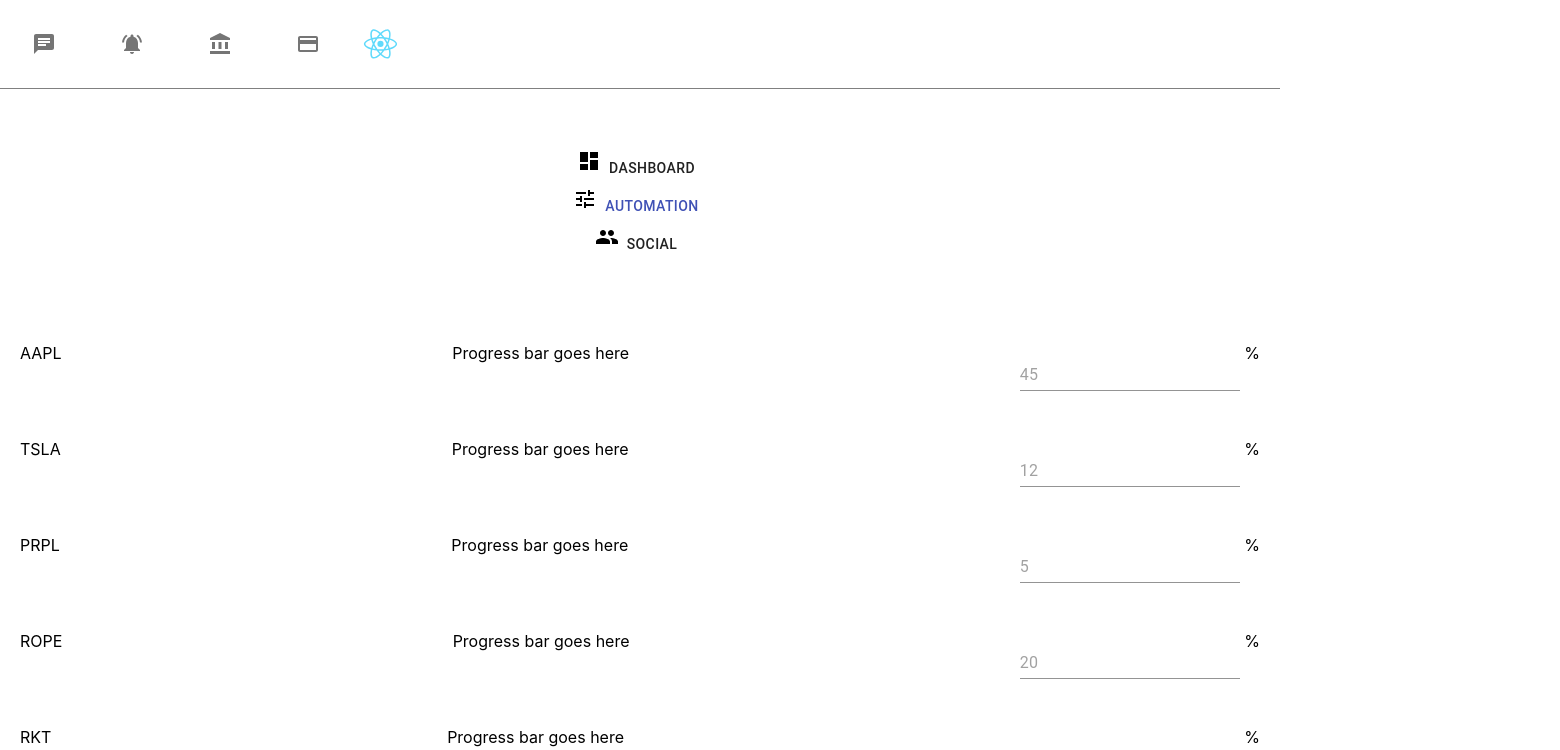
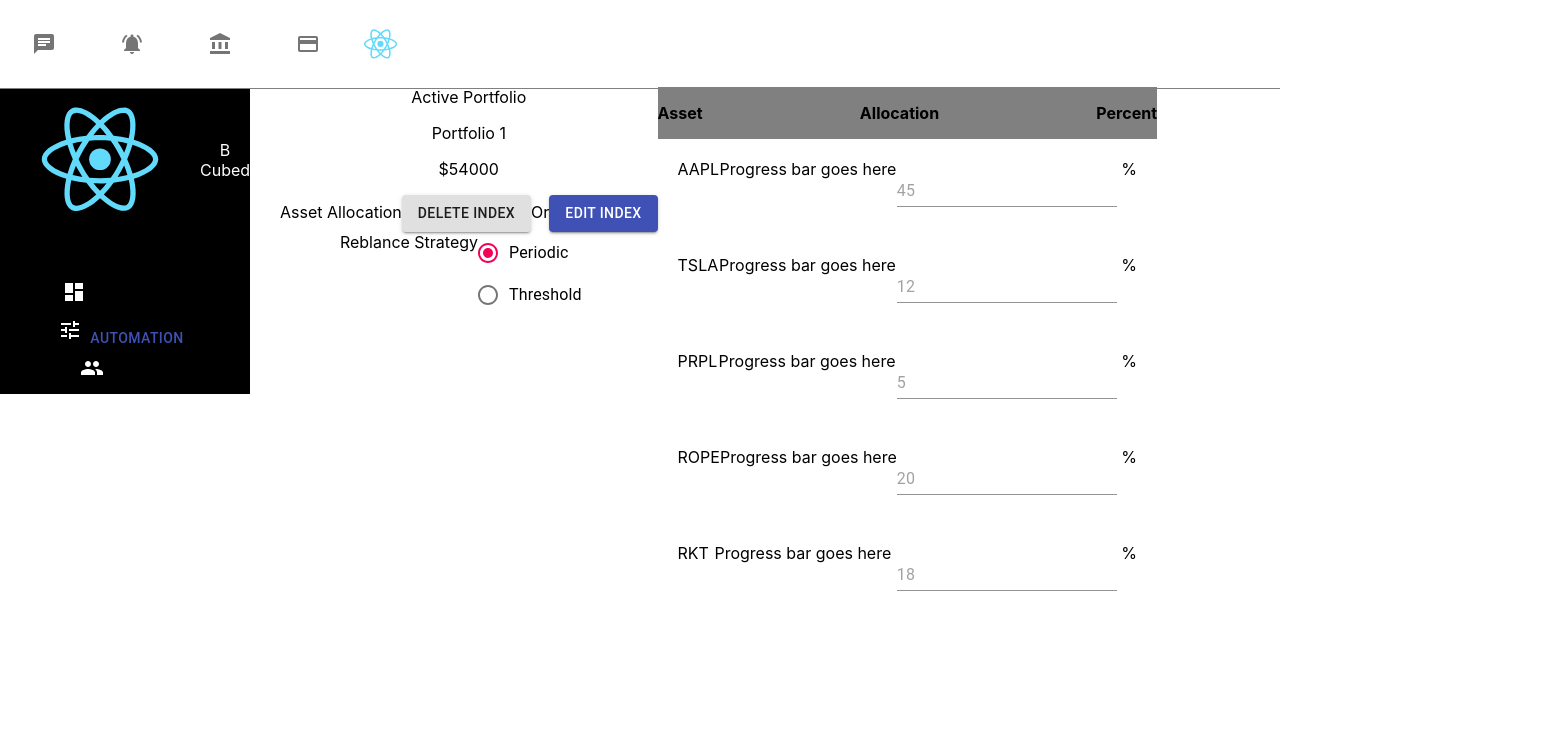
Before and after one commit to Tylerrutt17/React-Capstone, a React (Create React App) app: page /automation in a window 1280 px wide. Shown: the top 750 px of the page, 1560 px wide, since content can reach past the window. Built offline with nearby package versions, Linux system fonts and the light colour scheme; no server answers.

Commit message:
added to automation page

```diff
--- a/package.json
+++ b/package.json
@@ -4,11 +4,15 @@
   "private": true,
   "dependencies": {
     "@material-ui/core": "^4.11.0",
+    "@material-ui/icons": "^4.9.1",
     "@testing-library/jest-dom": "^4.2.4",
     "@testing-library/react": "^9.5.0",
     "@testing-library/user-event": "^7.2.1",
+    "icons": "^1.0.0",
+    "material-ui": "^0.20.2",
     "react": "^16.13.1",
     "react-dom": "^16.13.1",
+    "react-router-dom": "^5.2.0",
     "react-scripts": "3.4.3"
   },
   "scripts": {
--- a/src/css/Automation.css
+++ b/src/css/Automation.css
@@ -0,0 +1,13 @@
+.Automation__body {
+    position: relative;
+    left: 280px;
+    bottom: 2px;
+    display: flex;
+}
+.Automation__StockHeader {
+    display: flex;
+    justify-content: space-between;
+    background-color: grey;
+    color: black;
+    font-weight: 700;
+}
--- a/src/css/Nav.css
+++ b/src/css/Nav.css
@@ -1,4 +1,17 @@
 .Nav__body {
-    padding: 60px;
+    padding: 0px;
+    position: absolute;
+    width: 250px;
+    left: 0px;
+    background-color: black;
+    color: white;
+}
+.Nav__logo {
+    width: 200px;
+}
+.Nav__logoWrapper {
+    display: flex;
+    text-align: center;
     align-items: center;
+    margin-bottom: 50px;
 }
--- a/src/js/Automation.js
+++ b/src/js/Automation.js
@@ -2,18 +2,50 @@
 import '../css/Automation.css'
 import StockInfo from './StockInfo'
 import {getStockInfo} from './getStockInfo'
+import {getPortfolioInfo} from './getPortfolioInfo'
+import Button from "@material-ui/core/Button";
+import { Link } from "react-router-dom";
+import RadioGroup from '@material-ui/core/RadioGroup';
+import Radio from '@material-ui/core/Radio';
+import FormControlLabel from '@material-ui/core/FormControlLabel';
+import FormControl from '@material-ui/core/FormControl';
 
 const Automation = () => {
 
-
+    const handleChange = () => {
+        console.log("this will hit the database")
+    }
 
     return (
         <div className = 'Automation__body'>
-            <div className = 'Automation__header'>
+            <div className = 'Automation__header'></div>
+            <div className = 'Automation__settings'>
+                <div>Active Portfolio
+                    <div><p>Portfolio {getPortfolioInfo()[0].id}</p><p>${getPortfolioInfo()[0].funds}</p></div>
+                </div>
+                <div>Asset Allocation
+                <Button className='Automation_delete' to="" component={Link} variant="contained" color="default"
+                    >Delete Index
+                </Button>Or
+                <Button className='Automation__edit' to="" component={Link} variant="contained" color="primary"
+                    >Edit Index
+                </Button>
+                </div>
+                <div>Reblance Strategy
+                    <FormControl component="fieldset">
+                    {/* <FormLabel component="legend">Gender</FormLabel> */}
+                    <RadioGroup aria-label="strategy" name="strategy1" defaultValue="periodic" onChange={handleChange}>
+                        <FormControlLabel value="periodic" control={<Radio />} label="Periodic" />
+                        <FormControlLabel value="threshold" control={<Radio />} label="Threshold" />
+                    </RadioGroup>
+                    </FormControl>
+
+                </div>
             </div>
             <div className = 'Automation__settings'>
             </div>
             <div className = 'Automation__allocations'>
+                <div className = 'Automation__StockHeader'><p>Asset</p><p>Allocation</p><p>Percent</p></div>
                 {getStockInfo().map(stock => (
                     // logic to render messages differently depending on sender
                     <StockInfo asset = {stock.name} allocation = {stock.allocation} />
--- a/src/js/Nav.js
+++ b/src/js/Nav.js
@@ -1,5 +1,6 @@
 import React from 'react';
 import "../css/Nav.css";
+import logo from '../logo.svg';
 import Button from "@material-ui/core/Button";
 import { Link } from "react-router-dom";
 import DashboardIcon from '@material-ui/icons/Dashboard';
@@ -14,6 +15,7 @@
 
     return (
         <div className = 'Nav__body'>
+            <div className = 'Nav__logoWrapper'><img src={logo} className="Nav__logo" alt="logo" />B Cubed</div>
             <div className="Nav___dashboard">
                 <DashboardIcon />
                 <Button to="/dashboard" component={Link} color = {getColor("dashboard")}>Dashboard</Button>
--- /dev/null
+++ b/src/js/getPortfolioInfo.js
@@ -0,0 +1,11 @@
+// grab stocks allocation details from database
+const getPortfolioInfo = () => {
+    // return mock details for now
+    let rv = [
+          {id: 1, name: "My First Portfolio", funds: 54000, percent_allocated:100, active: true, user_id: 1},
+          {id: 2, name: "My Test Portfolio", funds: 1000, percent_allocated: 0, active: false, user_id: 1},
+         ]
+    return rv
+}
+
+export { getPortfolioInfo}
```
Also changed, not shown: 1 other file (tests, documents, lock files or other folders).
